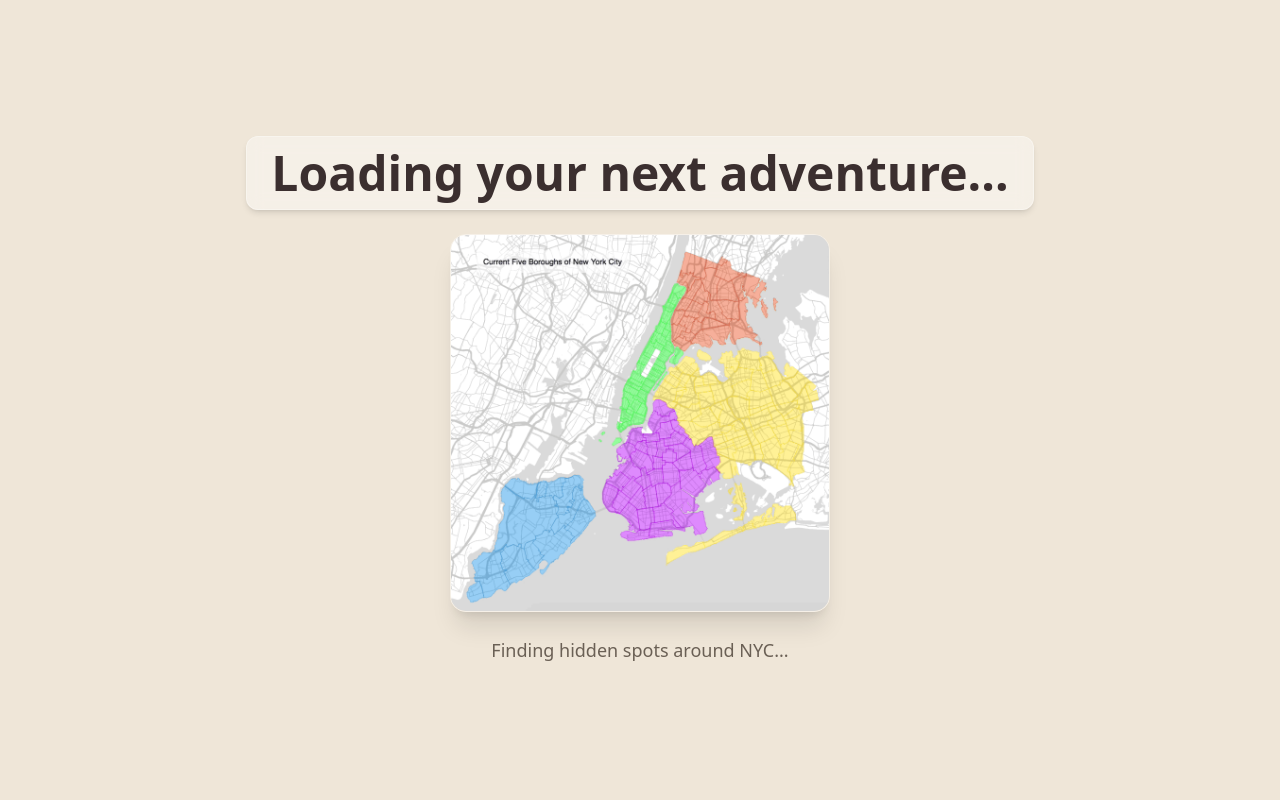
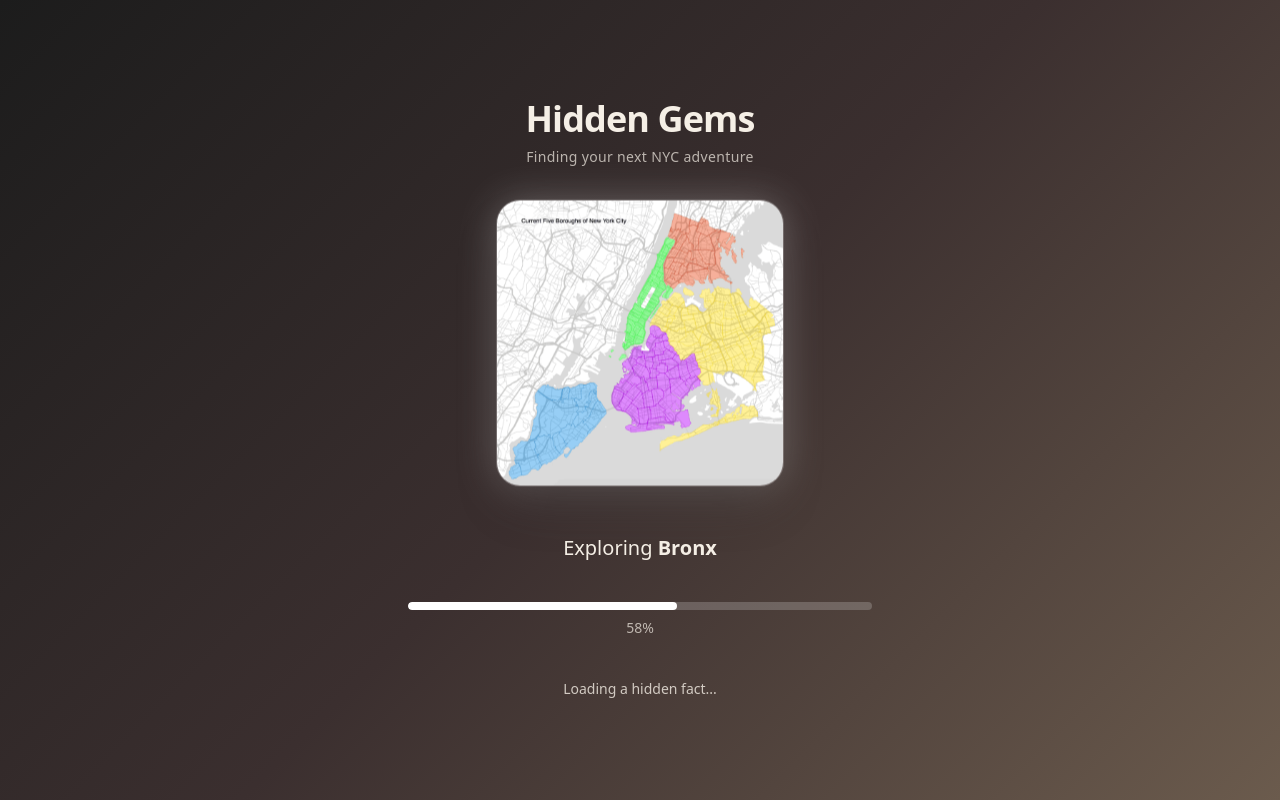
Before and after one commit to Brooklyn-STEAM/10048-Promoting-Affordable-Exploration-Through-Innovative-Interfaces, a Flask app: page / in a window 1280 px wide. Run offline with Flask 3, Linux system fonts and the light colour scheme.

Commit message:
redsign the loading page and tweaked the music

```diff
--- a/templates/homepage.html.jinja
+++ b/templates/homepage.html.jinja
@@ -4,51 +4,144 @@
   <meta charset="UTF-8" />
   <meta name="viewport" content="width=device-width, initial-scale=1.0" />
   <script src="https://cdn.jsdelivr.net/npm/@tailwindcss/browser@4"></script>
-    <link rel="icon" type="image/x-icon" href="/static/images/Hidden Gemsiiii.ico">
-    <title>Hidden Gems: Budget adventures</title>
+
+  <title>Hidden Gems — Discovering NYC</title>
+
+  <style>
+    body {
+      background: linear-gradient(135deg, #1c1c1c, #3b2f2f, #6b5b4d);
+      color: #f5efe6;
+    }
+
+    .fade-out {
+      opacity: 0;
+      transition: opacity 0.8s ease;
+    }
+
+    @keyframes float {
+      0% { transform: translateY(0px); }
+      50% { transform: translateY(-12px); }
+      100% { transform: translateY(0px); }
+    }
+
+    @keyframes glow {
+      0%, 100% { filter: drop-shadow(0 0 10px rgba(255,255,255,0.15)); }
+      50% { filter: drop-shadow(0 0 25px rgba(255,255,255,0.35)); }
+    }
+  </style>
+
   <script>
+    const boroughs = ["Brooklyn", "Queens", "Manhattan", "Bronx", "Staten Island"];
+
+    const facts = [
+      "Brooklyn has more residents than Chicago.",
+      "Queens is the most linguistically diverse place on Earth.",
+      "The Bronx is where hip-hop was born.",
+      "Staten Island hides an eerie boat graveyard.",
+      "Manhattan’s grid hasn’t changed much since 1811."
+    ];
+
+    let progress = 0;
+
+    window.onload = () => {
+      const boroughEl = document.getElementById("borough");
+      const factEl = document.getElementById("fact");
+      const percentEl = document.getElementById("percent");
+      const bar = document.getElementById("bar");
+
+      // Smooth borough rotation
+      let i = 0;
+      setInterval(() => {
+        boroughEl.style.opacity = 0;
 
         setTimeout(() => {
-    document.body.classList.add('fade-out');
-  }, 14500);
+          boroughEl.innerText = boroughs[i % boroughs.length];
+          boroughEl.style.opacity = 1;
+          i++;
+        }, 250);
 
+      }, 1400);
+
+      // Rotating facts
+      setInterval(() => {
+        factEl.style.opacity = 0;
+
+        setTimeout(() => {
+          factEl.innerText = facts[Math.floor(Math.random() * facts.length)];
+          factEl.style.opacity = 1;
+        }, 300);
+
+      }, 4000);
+
+      // Progress simulation
+      const interval = setInterval(() => {
+        progress += Math.random() * 7;
+
+        if (progress >= 100) {
+          progress = 100;
+          clearInterval(interval);
+
+          setTimeout(() => {
+            document.body.classList.add("fade-out");
+          }, 500);
 
           setTimeout(() => {
             window.location.href = "/browse";
-  }, 15000);
+          }, 1200);
+        }
+
+        percentEl.innerText = Math.floor(progress) + "%";
+        bar.style.width = progress + "%";
+
+      }, 500);
+    };
   </script>
+</head>
 
-<style>
-  .fade-out {
-    opacity: 0;
-    transition: opacity 0.5s ease-out;
-  }
-</style>
+<body class="min-h-screen flex items-center justify-center">
 
-  <body class="min-h-screen bg-[#efe6d8] flex flex-col items-center justify-center text-gray-700">
-
-    <!-- Container -->
-    <div class="flex flex-col items-center gap-6 p-6">
+  <div class="w-full max-w-lg px-6 flex flex-col items-center gap-10 text-center">
 
     <!-- Title -->
-      <h1 class="text-4xl md:text-5xl font-bold text-[#3b2f2f]
-                 bg-white/40 px-6 py-3 rounded-xl shadow-md
-                 backdrop-blur-sm border border-white/30
-                 transition-all duration-300 hover:scale-[1.03]">
-        Loading your next adventure...
+    <div class="flex flex-col items-center gap-2">
+      <h1 class="text-4xl font-bold tracking-tight">
+        Hidden Gems
       </h1>
+      <p class="text-sm opacity-70 tracking-wide">
+        Finding your next NYC adventure
+      </p>
+    </div>
 
-      <!-- GIF -->
+    <!-- GIF (Upgraded) -->
     <img
       src="/static/borough_load.gif"
-        alt="Hidden Gems Loading"
-        class="w-[280px] md:w-[380px] rounded-2xl shadow-xl border border-white/40"
+      alt="Loading NYC"
+      class="w-56 md:w-72 rounded-3xl shadow-2xl border border-white/20"
+      style="animation: float 4s ease-in-out infinite, glow 3s ease-in-out infinite;"
     >
 
-      <!-- Subtext -->
-      <p class="text-lg text-[#4a3f35] opacity-80">
-        Finding hidden spots around NYC...
-      </p>
+    <!-- Borough -->
+    <div class="text-xl">
+      Exploring
+      <span id="borough" class="font-semibold transition-opacity duration-300">
+        Manhattan
+      </span>
+    </div>
+
+    <!-- Progress Bar -->
+    <div class="w-full flex flex-col gap-2">
+      <div class="w-full h-2 bg-white/20 rounded-full overflow-hidden">
+        <div id="bar" class="h-full bg-white rounded-full transition-all duration-300"></div>
+      </div>
+      <div id="percent" class="text-sm opacity-70">0%</div>
+    </div>
+
+    <!-- Fact -->
+    <div id="fact"
+         class="text-sm opacity-80 max-w-md leading-relaxed transition-opacity duration-300">
+      Loading a hidden fact...
+    </div>
+
   </div>
 
 </body>
```
Also changed, not shown: templates/_nav.html.jinja (+47 -8 lines). Lines whose indentation alone changed are shown as unchanged.
